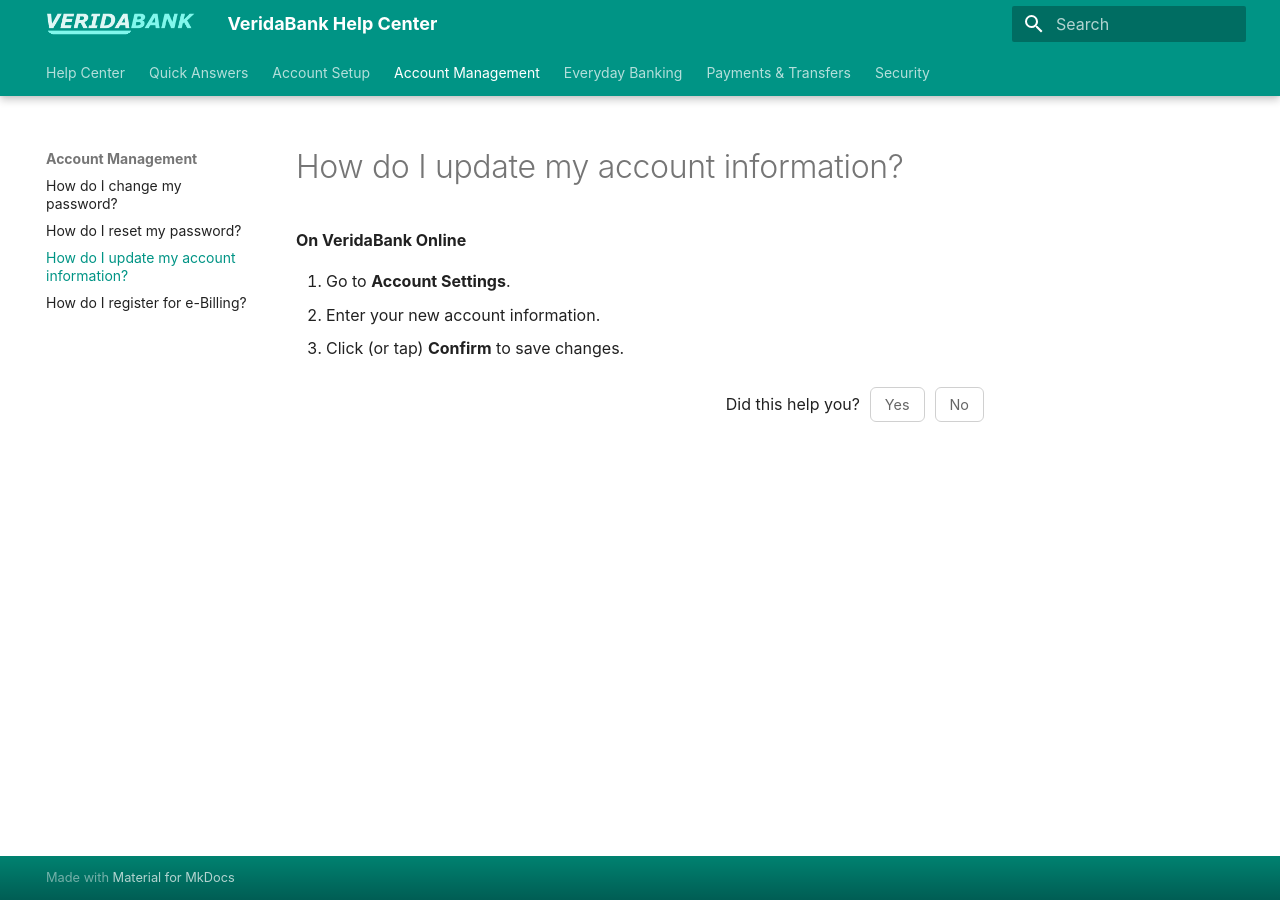
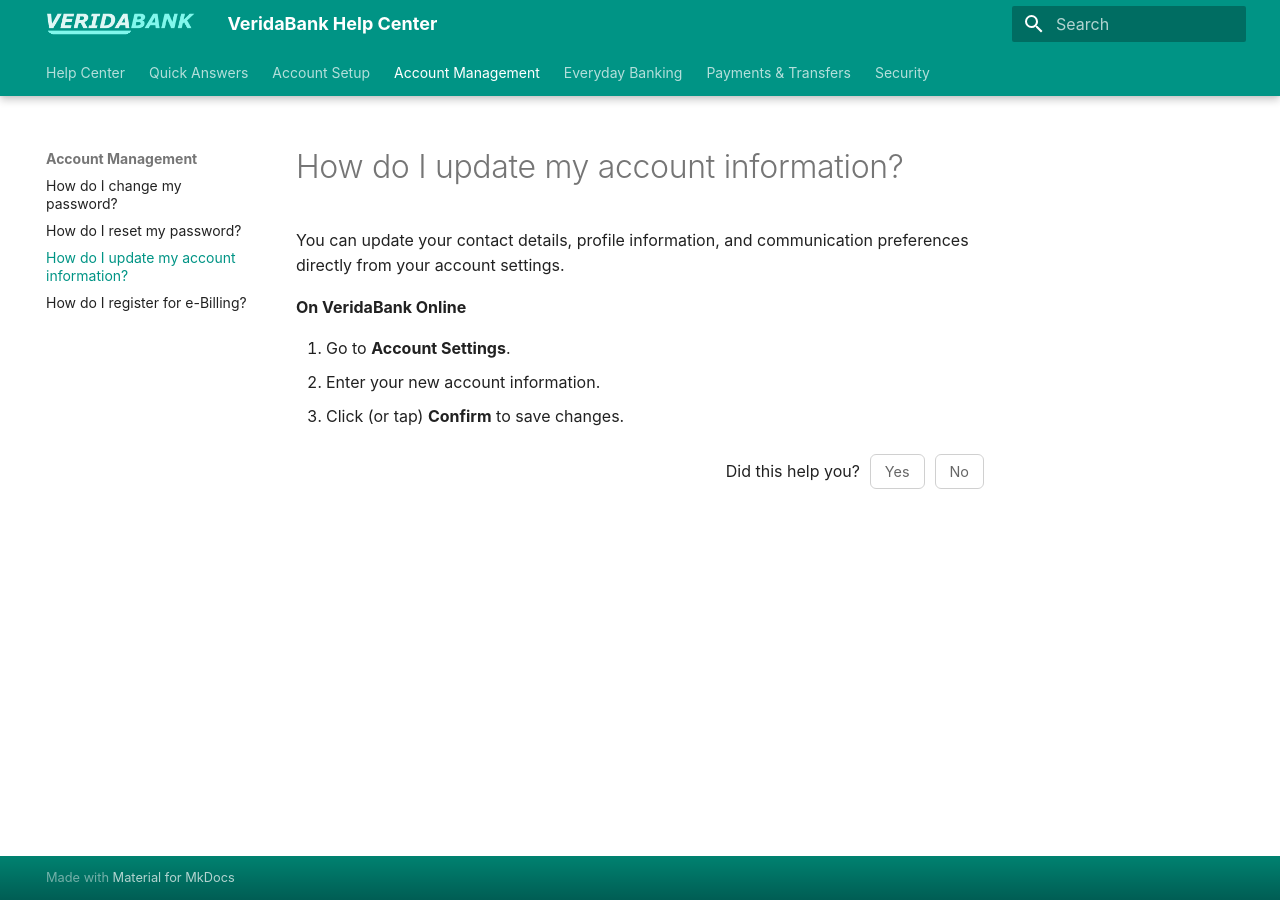
Before and after one commit to mlbms19/VeridaBank, an MkDocs documentation site: the page built from docs/Account Management/Update Account Info.md, in a window 1280 px wide. Built offline with MkDocs 1.6.1 and Material for MkDocs 9.7.7, drawn with Linux system fonts in a browser that asks for light colours; some web fonts are replaced.

Commit message:
Update 'Update Account Info' article

```diff
--- a/docs/Account Management/Update Account Info.md
+++ b/docs/Account Management/Update Account Info.md
@@ -1,4 +1,6 @@
 # How do I update my account information?
+
+You can update your contact details, profile information, and communication preferences directly from your account settings.
 
 **On VeridaBank Online**
 
```
